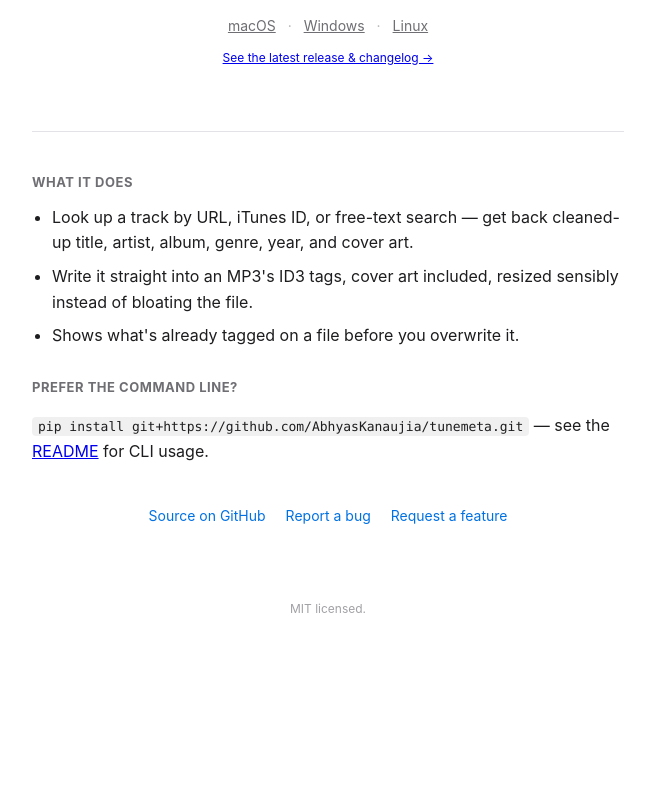
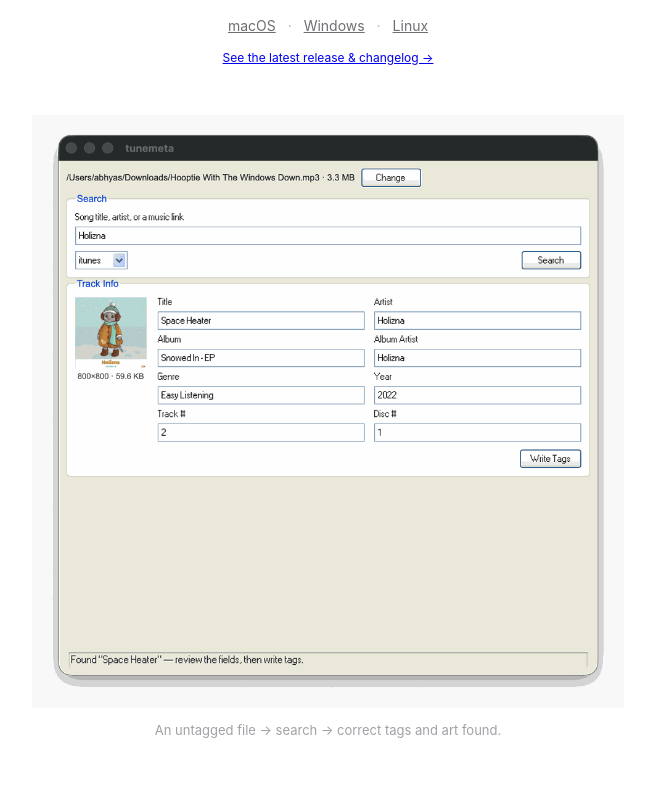
Before and after one commit to AbhyasKanaujia/tunemeta, a plain HTML site: page docs/index.html in a window 1280 px wide. Shown: the part 391-1180 px from the top of the page, without its empty margins (312-967 px from the left). Before the commit the page ends 1033 px from the top, so only its background shows below. Drawn offline with Linux system fonts and the light colour scheme.

Commit message:
Fix Track Info field alignment and add a real demo screenshot to the site
XP.css's ".field-row-stacked *+*" rule (meant to space a field's own
label from its input) was also matching sibling field wrappers in the
2-column grid, pushing every second column down by its margin-top.
Overrode it with a more specific selector so Title/Artist, Album/Album
Artist etc. now sit flush.

Landing page screenshot shows the actual flow: an untagged, genuinely
public-domain (CC0) MP3 gets correct title/artist/album/art after a
search. README's example output no longer names a real copyrighted
song.

Co-Authored-By: Claude Sonnet 5 <noreply@anthropic.com>

```diff
--- a/docs/index.html
+++ b/docs/index.html
@@ -37,6 +37,10 @@
 
   .version-note { margin-top: 10px; font-size: 12px; color: #a1a1a6; }
 
+  .screenshot { margin-top: 48px; }
+  .screenshot img { max-width: 100%; height: auto; display: block; margin: 0 auto; }
+  .screenshot p { font-size: 13px; color: #a1a1a6; margin-top: 12px; }
+
   section.about { text-align: left; margin-top: 64px; padding-top: 40px; border-top: 1px solid #e2e2e7; }
   @media (prefers-color-scheme: dark) { section.about { border-color: #3a3a3c; } }
   section.about h2 { font-size: 13px; text-transform: uppercase; letter-spacing: .04em; color: #6e6e73; margin: 0 0 12px; }
@@ -75,6 +79,11 @@
   </div>
   <div class="version-note"><a href="https://github.com/AbhyasKanaujia/tunemeta/releases/latest">See the latest release &amp; changelog &rarr;</a></div>
 
+  <div class="screenshot">
+    <img src="screenshot.png" width="960" height="961" alt="tunemeta showing an untagged MP3 after searching for it: title, artist, album, genre, year, and cover art all filled in, ready to write.">
+    <p>An untagged file &rarr; search &rarr; correct tags and art found.</p>
+  </div>
+
   <section class="about">
     <h2>What it does</h2>
     <ul>
```
Also changed, not shown: docs/screenshot.png (added), 2 other files.
